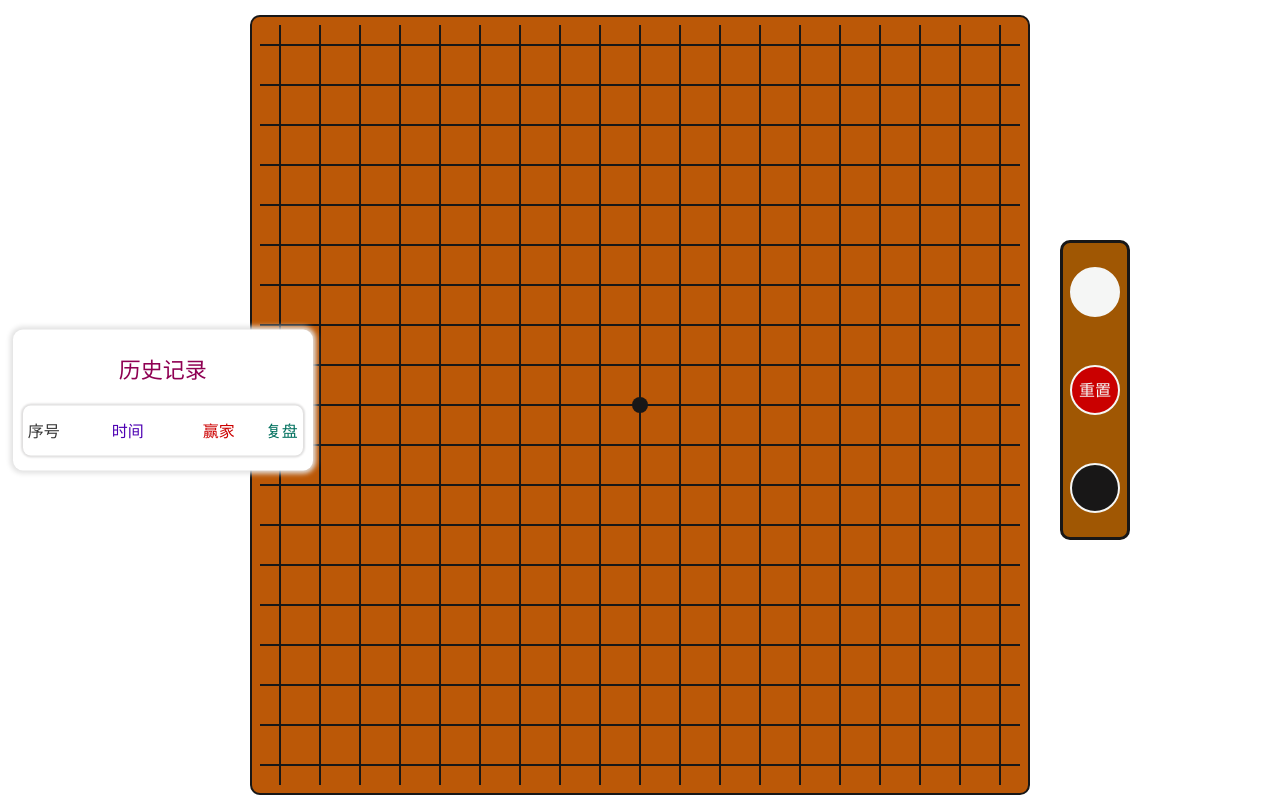
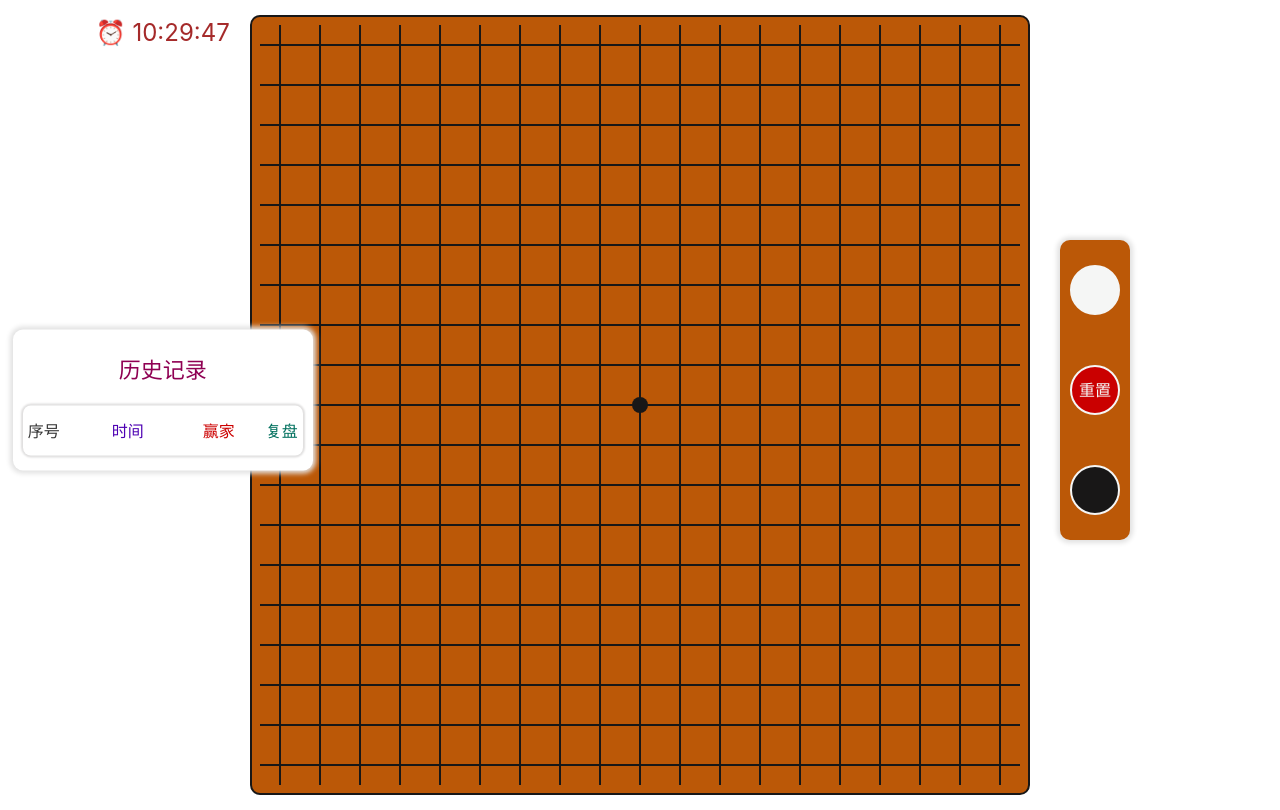
Before and after one commit to Jerry-306/gobang, a React (Create React App) app: page / in a window 1280 px wide. Built offline with nearby package versions, Linux system fonts and the light colour scheme.

Commit message:
实现悔棋和动态展示复盘

```diff
--- a/public/index.html
+++ b/public/index.html
@@ -11,7 +11,7 @@
     />
     <link rel="apple-touch-icon" href="%PUBLIC_URL%/logo192.png" />
     <link rel="manifest" href="%PUBLIC_URL%/manifest.json" />
-    <title>React App</title>
+    <title>润润的五子棋</title>
   </head>
   <body>
     <noscript>You need to enable JavaScript to run this app.</noscript>
--- a/src/App.css
+++ b/src/App.css
@@ -1,6 +1,6 @@
 .app {
   width: 100%;
-  height: 810px;
+  height: 800px;
   margin: 0 auto;
   padding: 5px;
   /* background-color: #e77306; */
@@ -9,3 +9,14 @@
 div {
   cursor: pointer;
 }
+.clock {
+  position: absolute;
+  left: 1%;
+  top: 1%;
+  width: 300px;
+  height: 50px;
+  font-size: 24px;
+  text-align: center;
+  color: brown;
+  line-height: 50px;
+}
--- a/src/App.js
+++ b/src/App.js
@@ -1,6 +1,6 @@
-import { useEffect } from 'react'
+import { useState, useEffect } from 'react'
 import { useRecoilState, useRecoilValue } from 'recoil'
-import boradValues, { list, isReviewing, showModal, winner } from './store/index'
+import boradValues, { list, isReviewing, showModal, winner, steps } from './store/index'
 import CheckerBoard from './components/CheckerBoard'
 import FunctionButtons from './components/FunctionButtons'
 import List from './components/List'
@@ -14,6 +14,7 @@ function App() {
   const isreviewing = useRecoilValue(isReviewing);
   const [ show, setShow ] = useRecoilState(showModal);
   const [ curWinner, setCurWinner ] = useRecoilState(winner);
+  const step = useRecoilValue(steps);
   // 五子棋获胜算法
   useEffect(()=>{
     // 如果不是进行复盘
@@ -25,11 +26,22 @@ function App() {
         let obj = {};
         obj.time = getTime();
         obj.winner = res;
-        obj.step = matrix;
+        obj.step = step;
         setListArray([...listArray, obj]);
       }
     }
   }, [matrix])
+
+  const [nowTime, setNowTime] = useState('');
+  useEffect(() => {
+    let timer = setInterval(() => {
+      setNowTime(getTime());
+    }, 1000);
+    return () => {
+      clearInterval(timer);
+    }
+  })
+
   return (
     <div className='app'>
       <CheckerBoard />
@@ -38,6 +50,7 @@ function App() {
       {
         show ? <Modal winner={curWinner} /> : null
       }
+      <div className='clock'>⏰ {nowTime}</div>
     </div>
   );
 }
--- a/src/components/FunctionButtons/index.css
+++ b/src/components/FunctionButtons/index.css
@@ -10,8 +10,8 @@
     height: 300px;
     margin-top: -160px;
     margin-left: 420px;
-    border: 3px solid #181717;
-    background-color: rgb(160, 87, 3);
+    background-color: #bb5807;
+    box-shadow: 0px 0px 5px 3px #e2e2e2;
     border-radius: 10px;
     box-sizing: border-box;
 }
@@ -20,6 +20,10 @@
     height: 50px;
     background-color: #f5f6f5;
     border-radius: 50%;
+    transition: all 0.4s;
+}
+.white:hover, .reset:hover, .black:hover {
+    transform: scale(1.1);
 }
 .black {
     background-color: #181717;
--- a/src/components/FunctionButtons/index.jsx
+++ b/src/components/FunctionButtons/index.jsx
@@ -1,15 +1,17 @@
 import { useRecoilState } from 'recoil'
-import boradValues, { color, isReviewing } from '../../store/index'
+import boradValues, { color, isReviewing, steps } from '../../store/index'
 import './index.css'
 
 const FunctionButtons = () => {
     const [selectedColor, setSelectedColor] = useRecoilState(color);
     const [matrix, setMatrix]  = useRecoilState(boradValues);
     const [isreviewing, setIsreviewing] = useRecoilState(isReviewing);
+    const [step, setStep] = useRecoilState(steps);
 
     const handleReset = () => {
         let newMatrix = new Array(19).fill(0).map(() => new Array(19).fill(0));
         setMatrix(newMatrix);
+        setStep([]);
         setSelectedColor(2);
         setIsreviewing(false);
     }
--- a/src/components/Grid/index.jsx
+++ b/src/components/Grid/index.jsx
@@ -1,14 +1,13 @@
-import{ useState } from 'react';
 import { useRecoilState } from 'recoil'
-import boradValues, { color } from '../../store/index'
+import boradValues, { color, steps } from '../../store/index'
 import './index.css'
 
 export default function Grid({row, colum}) {
   const [matrix, setMatrix] = useRecoilState(boradValues);
   const [curColor, setCurColor] = useRecoilState(color);
-  const [show, setShow] = useState();
+  const [stepArray, setStepArray] = useRecoilState(steps);
+
   const handleClick = () => {
-    setShow(true);
     let arr = [];
     matrix.forEach( array => {
       let temp = [];
@@ -17,24 +16,30 @@ export default function Grid({row, colum}) {
       })
       arr.push(temp);
     })
-    arr[row][colum] = curColor;
+    // 悔棋
+    if (matrix[row][colum] !== 0) {
+      arr[row][colum] = 0;
+    } else {
+      // 显示棋子
+      arr[row][colum] = curColor;
+    }
+    // 对象深拷贝
     setMatrix(arr);
+    setStepArray([...stepArray, [row, colum, arr[row][colum]]]);
     setCurColor(curColor === 1 ? 2 : 1);
   }
 
   return (
     <div className='container' onClick={handleClick}>
-      {/* <div className='left-line'></div>
-      <div className='right-line'></div> */}
       <div className='div1'></div>
       <div className='div2'></div>
       <div className='div3'></div>
       <div className='div4'></div>
       {
-      show
+        matrix[row][colum] !== 0
         ? <div className='cicle'
           style={
-            {opacity: matrix[row][colum] === 0 ? 0 : 1, backgroundColor: matrix[row][colum] === 1 ? '#f5f6f5' : '#181717'}
+            { backgroundColor: matrix[row][colum] === 1 ? '#f5f6f5' : '#181717'}
           }></div>
         : null
       }
--- a/src/components/ListItem/index.css
+++ b/src/components/ListItem/index.css
@@ -14,6 +14,11 @@
     box-shadow: 0px 0px 2px 2px #e0dfdf;
     border-radius: 8px;
     box-sizing: border-box;
+    transition: all 0.4s;
+}
+.listitem-container:hover {
+    background-color: #fff;
+    transform: scale(1.05);
 }
 .listitem-index {
     width: 15%;
--- a/src/components/ListItem/index.jsx
+++ b/src/components/ListItem/index.jsx
@@ -9,7 +9,31 @@ const ListItem = (props) => {
     const [ isreviewing , setIsreviewing] = useRecoilState(isReviewing);
     const handleReview = () => {
         setIsreviewing(true);
-        setMatrix(listArray[index - 1].step);
+        // 防止出现对象浅复制
+        let subMatrix = new Array(19).fill(0).map(() => new Array(19).fill(0));
+        let emptyMatrix = new Array(19).fill(0).map(() => new Array(19).fill(0));
+        // 如果当前棋盘不为空，棋盘先清零
+        setMatrix(emptyMatrix);
+        // 步骤
+        let steps = listArray[index - 1].step;
+        let n = steps.length;
+        // 每隔一秒复现一次棋子位置 —— 内存消耗会有点大
+        for (let i = 0; i < n; i++) {
+            const [row, colum, value] = steps[i];
+            setTimeout(() => {
+                subMatrix[row][colum] = value;
+                let arr = [];
+                subMatrix.forEach( array => {
+                    let temp = [];
+                    array.forEach( x => {
+                      temp.push(x);
+                    })
+                    arr.push(temp);
+                })
+                // 不能直接将subMatrix更新给matrix，因为这会使subMatrix变成只读矩阵
+                setMatrix(arr);
+            }, i*1000);
+        }
     }
     return (
         <div className='listitem-container'>
--- a/src/components/Modal/index.css
+++ b/src/components/Modal/index.css
@@ -42,8 +42,12 @@
     position: absolute;
     top: 20px;
     right: 20px;
-    width: 50px;
-    height: 50px;
+    width: 40px;
+    height: 40px;
     font-size: 24px;
     cursor: pointer;
+    transition: all 0.4s;
 }
+.modal-close:hover {
+    transform: scale(1.1);
+}
--- a/src/store/index.jsx
+++ b/src/store/index.jsx
@@ -1,34 +1,44 @@
 import { atom } from 'recoil';
-
+// 棋盘数据
 const boradValues = atom({
     key: 'boradValues',
     default: new Array(19).fill(0).map(() => new Array(19).fill(0))
 })
 
-// 1: 白色  2: 黑色
+// 当前棋子颜色 1: 白色  2: 黑色
 export const color = atom({
     key: 'color',
     default: 2
 })
 
+// 历史记录数据
 export const list = atom({
     key: 'list',
     default: []
 })
 
+// 是否在复盘中——如果在，则不执行五子棋判断输赢函数，反之执行
 export const isReviewing = atom({
     key: 'isReviewing',
     default: false
 })
 
+// 是否弹窗
 export const showModal = atom({
     key: 'showModal',
     default: false
 })
 
+// 本局获胜者
 export const winner = atom({
     key: 'winner',
     default: ''
 })
 
+// 记录每一局步骤，方便动画进行复盘
+export const steps = atom({
+    key: 'steps',
+    default: []
+})
+
 export default boradValues;
```
